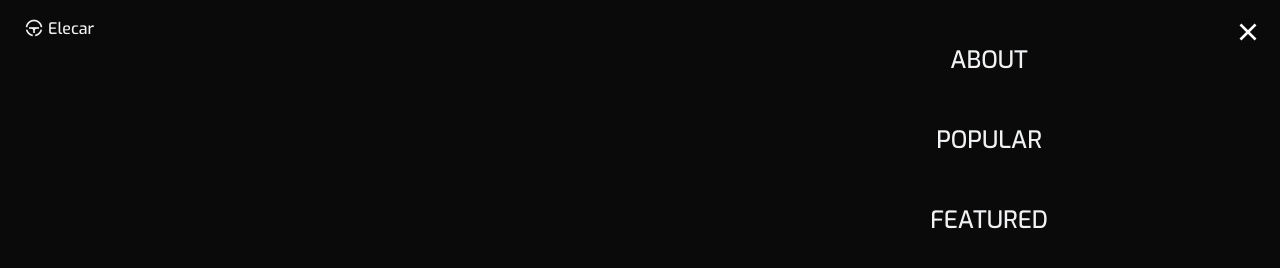
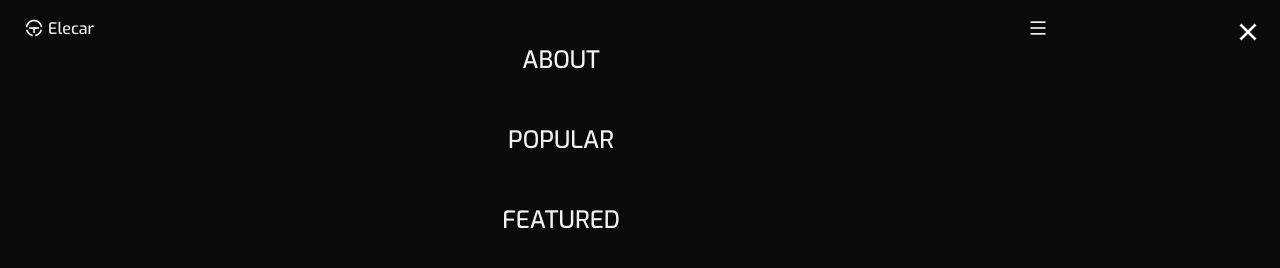
Before and after one commit to wjddnwh/car-website, a plain HTML site: page index.html in a window 1280 px wide. Both pictures are taken after a click on the link "ABOUT". Drawn offline with nearby package versions, Linux system fonts and the light colour scheme.

Commit message:
finish header & nav menu

```diff
--- a/assets/js/main.js
+++ b/assets/js/main.js
@@ -20,7 +20,14 @@ if(navClose) {
 }
 
 /* REMOVE MENU MOBILE */
+const navLink = document.querySelectorAll('.nav__link')
 
+function linkAction() {
+    const navMenu = document.getElementById('nav-menu')
+    //When we click on each nav__link, we remove the show-menu class
+    navMenu.classList.remove('show-menu')
+}
+navLink.forEach(n => n.addEventListener('click', linkAction))
 
 /* CHANGE BACKGROUND HEADER */
 
--- a/index.html
+++ b/index.html
@@ -48,6 +48,11 @@
                     <i class="ri-close-line"></i>
                 </div>
             </div>
+
+            <!-- Toggle button -->
+            <div class="nav__toggle" id="nav-toggle">
+                <i class="ri-menu-line"></i>
+            </div>
         </nav>
     </header>
 
```
